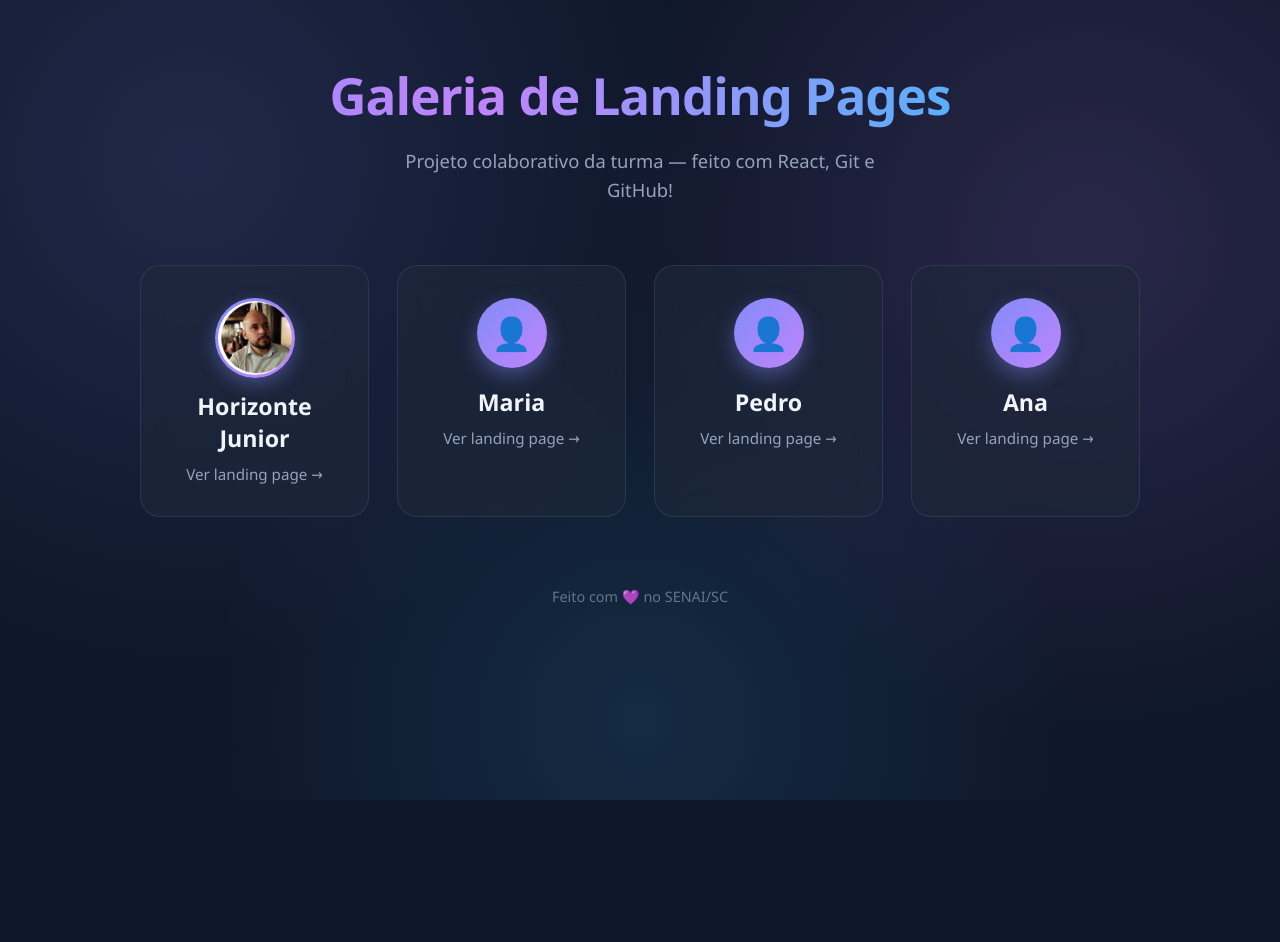
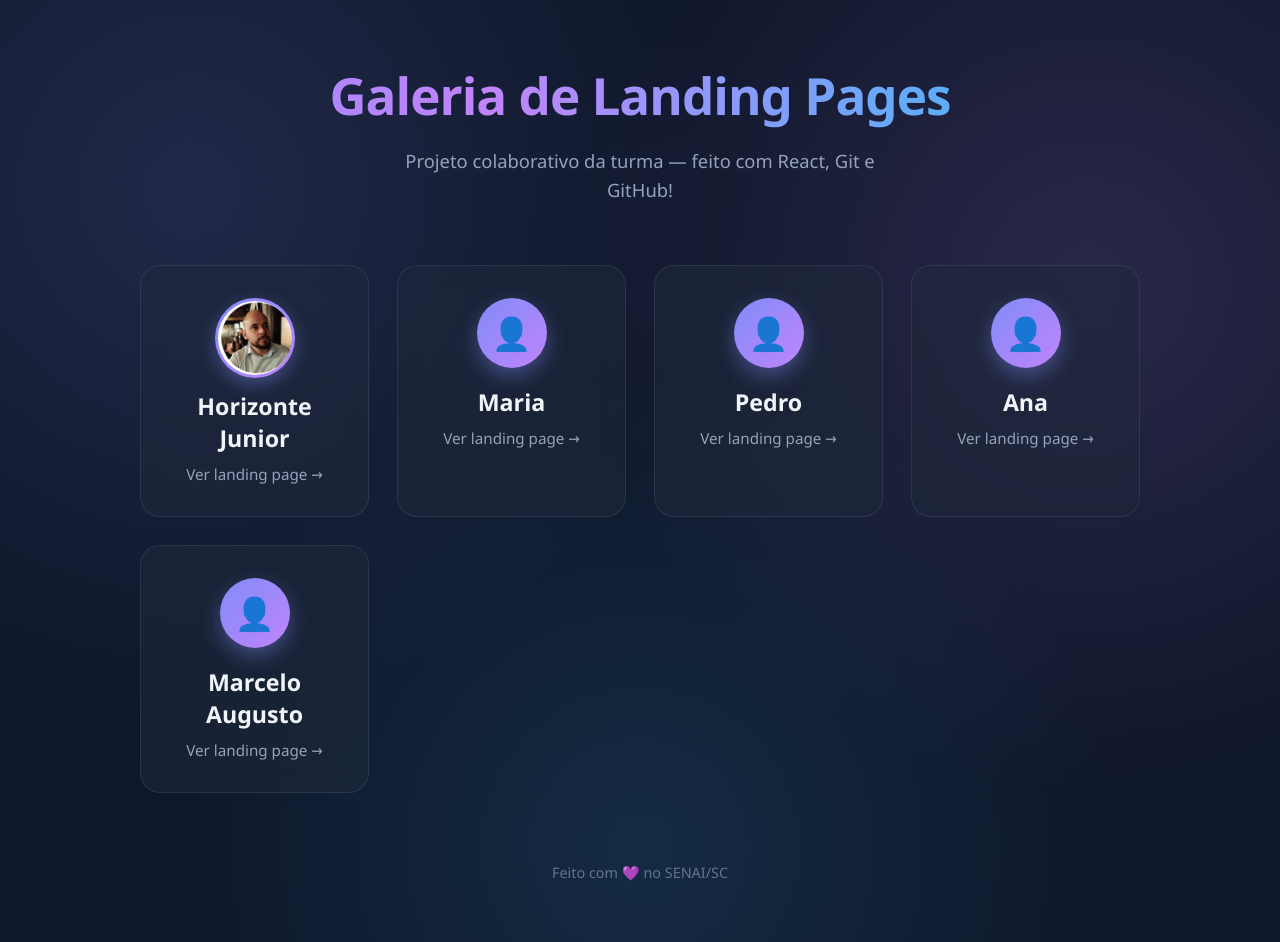
Before and after one commit to ProfHorizonteJunior/portifolio, a React (Create React App) app in the folder portifolio-landing-page/: page / in a window 1280 px wide. Before the commit the page ends 800 px from the top, so only its background shows below. Built offline with nearby package versions, Linux system fonts and the light colour scheme.

Commit message:
feat: cria landing page do joao na rota /marcelo

```diff
--- a/portifolio-landing-page/src/pages/Home.js
+++ b/portifolio-landing-page/src/pages/Home.js
@@ -12,6 +12,7 @@ const alunos = [
   { nome: "Maria", rota: "/maria" },
   { nome: "Pedro", rota: "/pedro" },
   { nome: "Ana", rota: "/ana" },
+  { nome: "Marcelo Augusto", rota: "/marcelo-augusto" },
   // adicione mais alunos seguindo o mesmo padrão...
 ];
 
--- a/portifolio-landing-page/src/pages/MarceloAugusto.js
+++ b/portifolio-landing-page/src/pages/MarceloAugusto.js
@@ -1,7 +1,7 @@
 export default function Joao() {
   return (
     <div>
-      <h1>Olá, eu sou o marcelo</h1>
+      <h1>Olá, eu sou o marcelo</h1>git push origin feature/landing-page-joao
       <p>Bem-vindo à minha landing page!</p>
     </div>
   );
```
Also changed, not shown: 1 other file (tests, documents, lock files or other folders).
